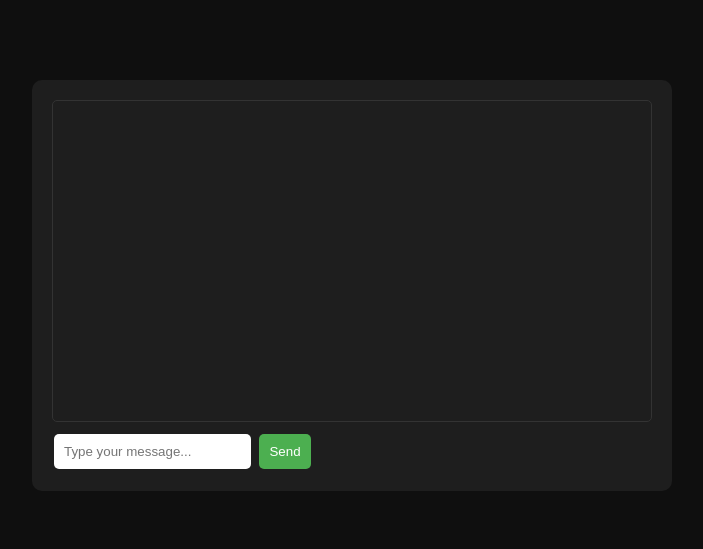
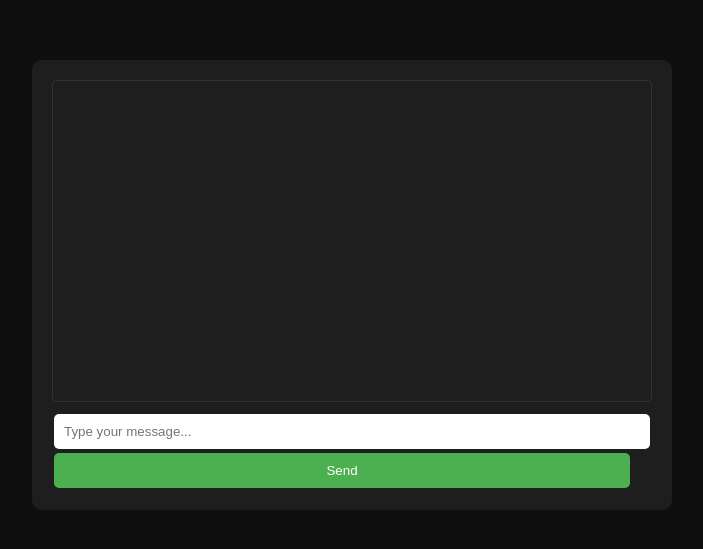
Before and after one commit to Afsancrypto/index.html, a plain HTML site: page index.html in a window 1280 px wide. Shown: the part 115-664 px from the top of the page, without its empty margins (288-991 px from the left). Drawn offline with Linux system fonts and the light colour scheme.

Commit message:
Update index.html

```diff
--- a/index.html
+++ b/index.html
@@ -5,11 +5,11 @@
 <meta name="viewport" content="width=device-width, initial-scale=1.0">
 <title>AfsanAGI</title>
 <style>
-body { font-family: Arial, sans-serif; background: #0f0f0f; color: #fff; display: flex; flex-direction: column; align-items: center; justify-content: center; height: 100vh; margin: 0;}
-#chat { width: 90%; max-width: 600px; background: #1e1e1e; padding: 20px; border-radius: 10px; }
-#messages { height: 300px; overflow-y: auto; margin-bottom: 10px; border: 1px solid #333; padding: 10px; border-radius: 5px; }
-input, button { padding: 10px; border-radius: 5px; border: none; margin: 2px;}
-button { background: #4caf50; color: #fff; cursor: pointer;}
+body { font-family: Arial; background:#0f0f0f; color:#fff; display:flex; flex-direction:column; align-items:center; justify-content:center; height:100vh; margin:0;}
+#chat { width:90%; max-width:600px; background:#1e1e1e; padding:20px; border-radius:10px;}
+#messages { height:300px; overflow-y:auto; margin-bottom:10px; border:1px solid #333; padding:10px; border-radius:5px;}
+input, button { padding:10px; border-radius:5px; border:none; margin:2px; width: calc(100% - 24px);}
+button { background:#4caf50; color:#fff; cursor:pointer;}
 </style>
 </head>
 <body>
@@ -29,6 +29,7 @@ async function sendPrompt() {
 
   messagesDiv.innerHTML += `<div><b>You:</b> ${prompt}</div>`;
   promptInput.value = '';
+  messagesDiv.scrollTop = messagesDiv.scrollHeight;
 
   try {
     const res = await fetch('/api/afsANagi', {
```
